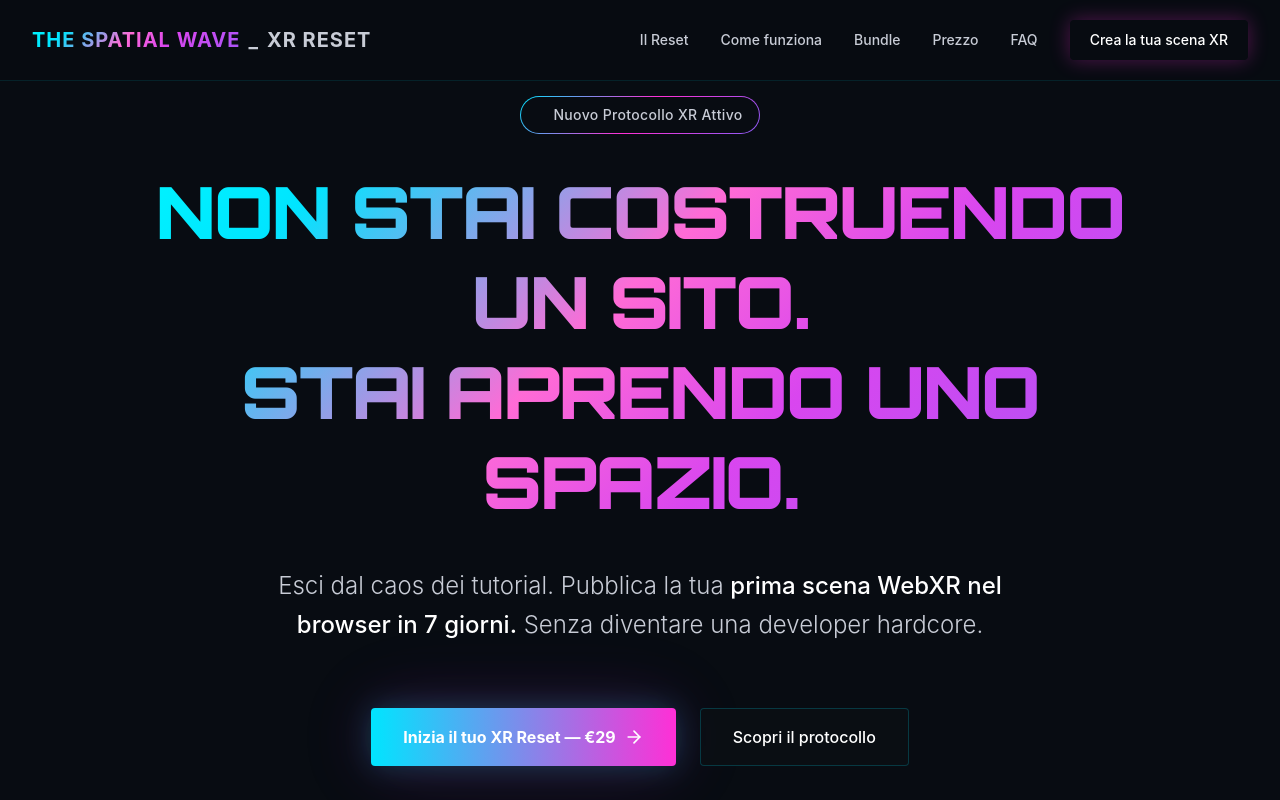
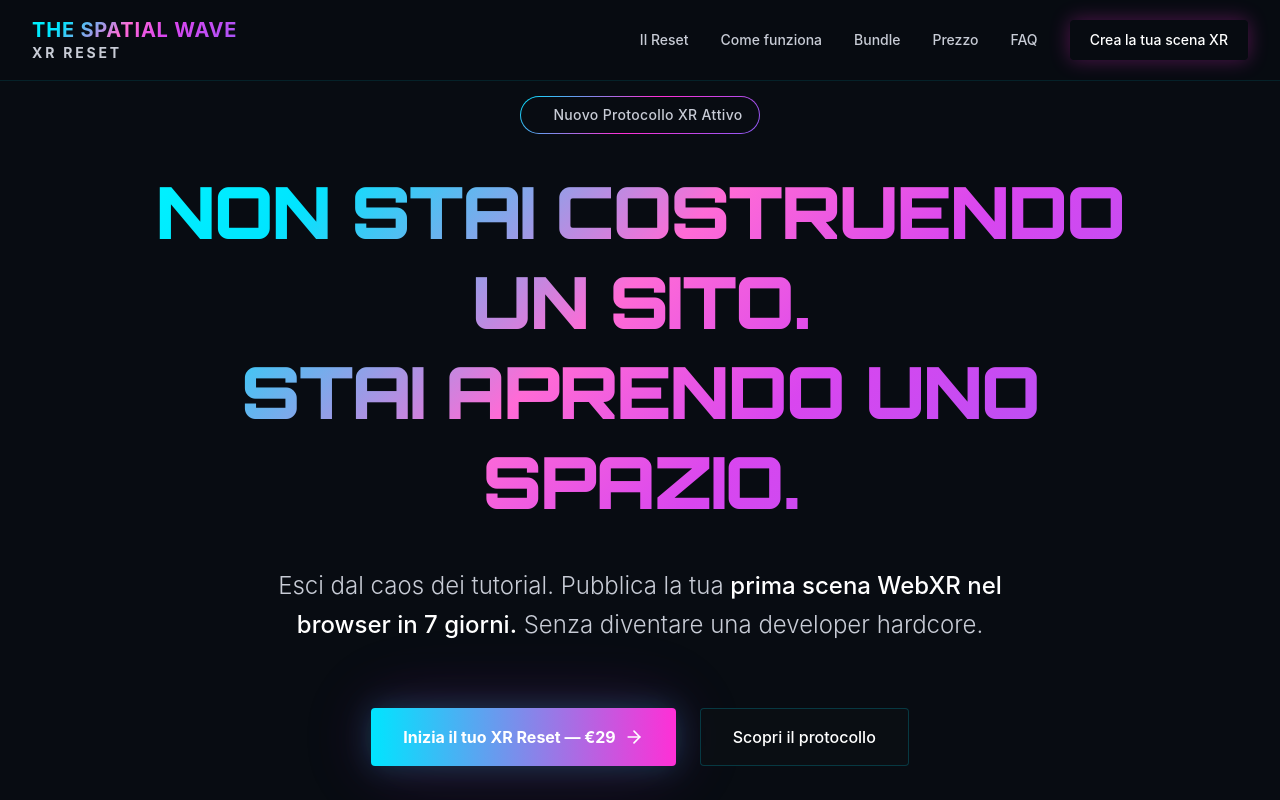
Before and after one commit to the-spatial-wave/xr-reset-landing, a React (Vite) app: page / in a window 1280 px wide. Shown: the top 800 px of the page. Built offline with nearby package versions, Linux system fonts and the light colour scheme.

Commit message:
style: refactor navbar logo to vertical layout

```diff
--- a/src/sections/Navbar.tsx
+++ b/src/sections/Navbar.tsx
@@ -9,10 +9,9 @@ export default function Navbar() {
       <div className="max-w-7xl mx-auto px-4 sm:px-6 lg:px-8">
         <div className="flex justify-between items-center h-20">
           <div className="flex-shrink-0 flex items-center">
-            <a href="#" className="font-display font-bold text-xl tracking-wider hover:opacity-80 transition-opacity">
-              <span className="gradient-lyra-text">THE SPATIAL WAVE</span>
-              <span className="text-brand-silver/60 mx-2">_</span>
-              <span className="text-brand-magenta">XR RESET</span>
+            <a href="#" className="flex flex-col font-display font-bold tracking-wider hover:opacity-80 transition-opacity">
+              <span className="text-lg md:text-xl gradient-lyra-text leading-tight">THE SPATIAL WAVE</span>
+              <span className="text-xs md:text-sm text-brand-magenta tracking-[0.2em] uppercase">XR RESET</span>
             </a>
           </div>
           <div className="hidden md:flex items-center space-x-8">
```
